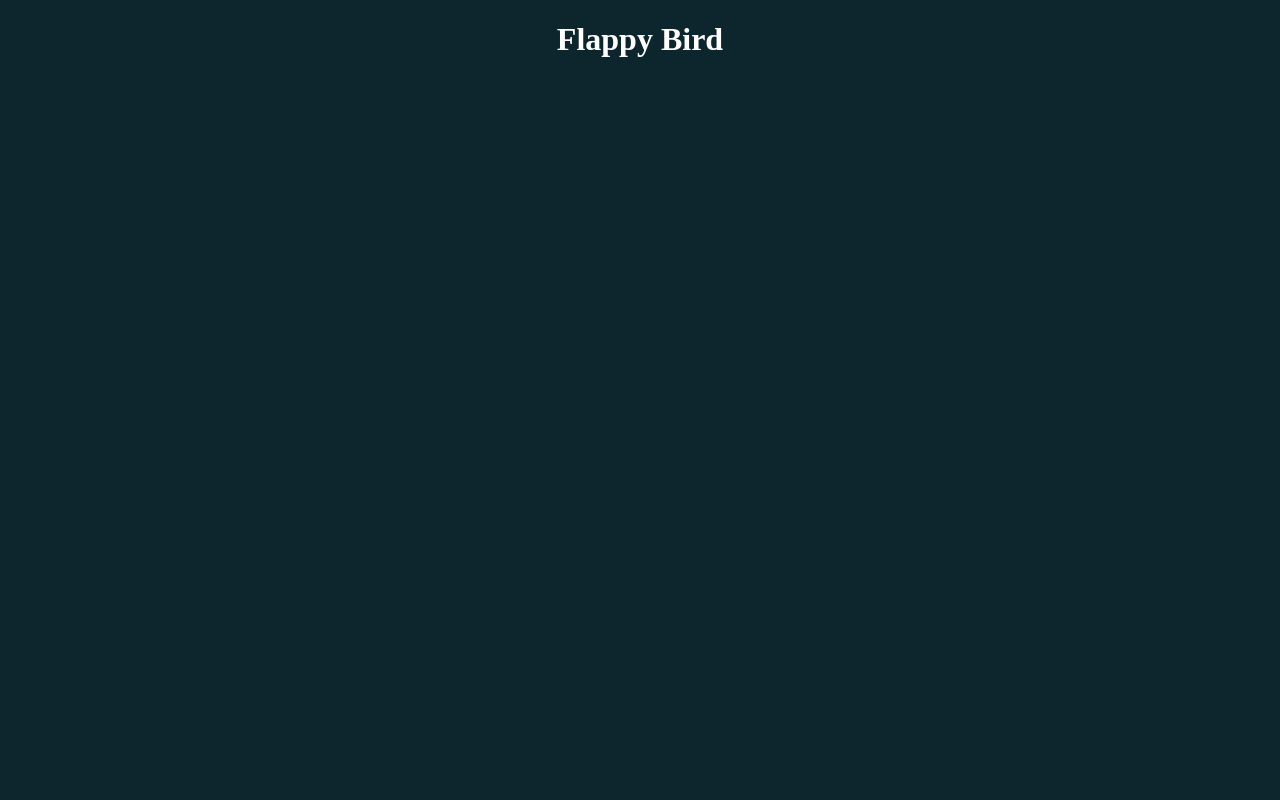
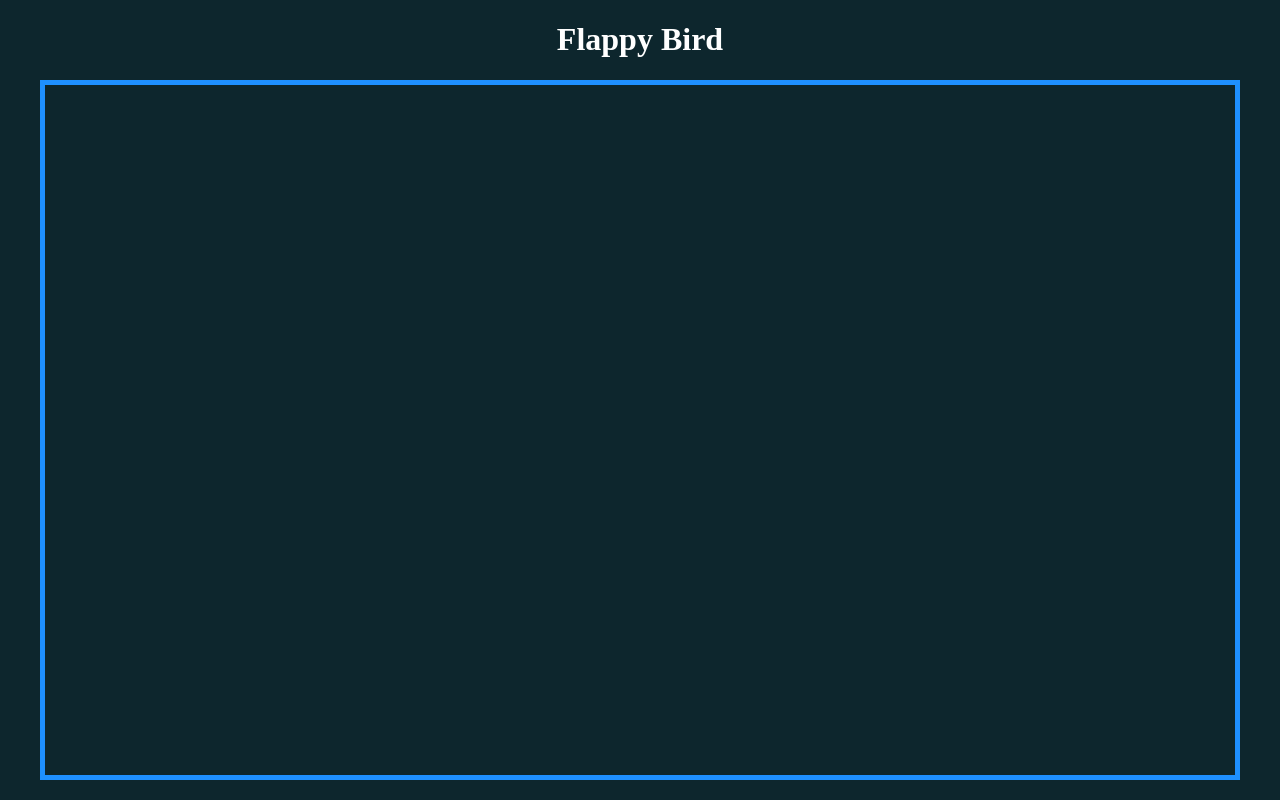
Before and after one commit to gusbdev/flappy-bird-js, a plain HTML site: page index.html in a window 1280 px wide. Drawn offline with Linux system fonts and the light colour scheme.

Commit message:
Update flappy.css

```diff
--- a/css/flappy.css
+++ b/css/flappy.css
@@ -15,3 +15,23 @@
   align-items: center;
   min-height: 100%;
 }
+
+/* Style game */
+
+* {
+  box-sizing: border-box;
+}
+
+@font-face{
+  font-family: "Pixel";
+  src: url('../fonts/Pixel.ttf');
+}
+
+[tp-flappy]{
+  position: relative;
+  border: 5px solid dodgerblue;
+  height: 700px;
+  width: 1200px;
+  bacground-color: deepskyblue;
+  overflow: hidden;
+}
```
